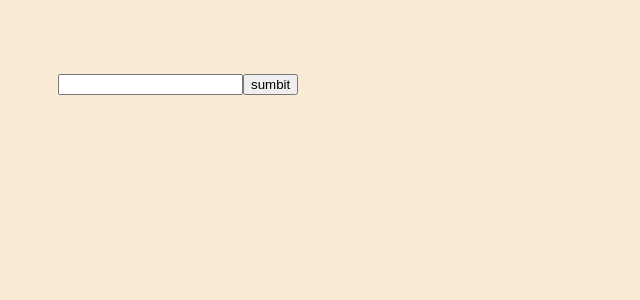
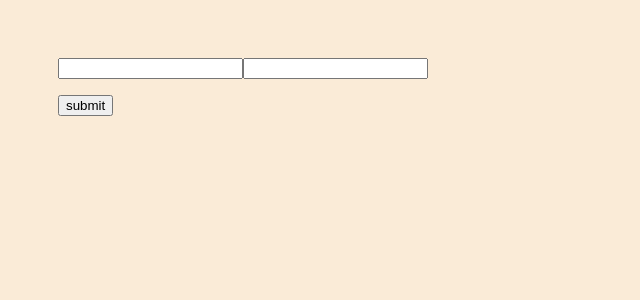
Before and after one commit to leramr/react, a React (Create React App) app in the folder my-app/: page / in a window 1280 px wide. Shown: the top 300 px of the page, without its empty margins (0-640 px from the left). Built offline with nearby package versions, Linux system fonts and the light colour scheme.

Commit message:
форма

```diff
--- a/my-app/src/components/mainComponent.js
+++ b/my-app/src/components/mainComponent.js
@@ -1,28 +1,42 @@
 import React, { Component } from 'react'
 
 export default class mainComponent extends Component {
-  constructor (props){
+  constructor(props){
     super(props)
     this.state = {
-      name : ""
+      name:"",
+      email:""
     }
   }
-  changeInput = (e)=> {
-    this.setState ({name: e.target.value})
+  changeClick=(e)=>{
+    console.log(`Name: ${e.target.name}, Value: ${e.target.value}`);
+    this.setState({
+      [e.target.name]:e.target.value
+    })
   }
-  submit =(e)=>{
+
+  clickBtn=(e)=>{
     e.preventDefault()
-    console.log (this.state.name)
+    console.log(`Button clicked with name: ${e.target.name}`);
   }
   render() {
     return (
       <div>
         <form>
+          <input
+          type='text'
+          name="name"
+          value={this.state.name}
+          onChange={this.changeClick}></input>
+          <input
+          type='text'
+          name="email"
+          value={this.state.email}
+          onChange={this.changeClick}></input>
           <p>{this.state.name}</p>
-          <input onChange={this.changeInput}/>
-          <button onClick={this.submit} type='submit'>sumbit</button>
+          <p>{this.state.email}</p>
+          <button type='submit' onClick={this.clickBtn}>submit</button>
         </form>
-
       </div>
     )
   }
```
Also changed, not shown: 1 other file (tests, documents, lock files or other folders).
